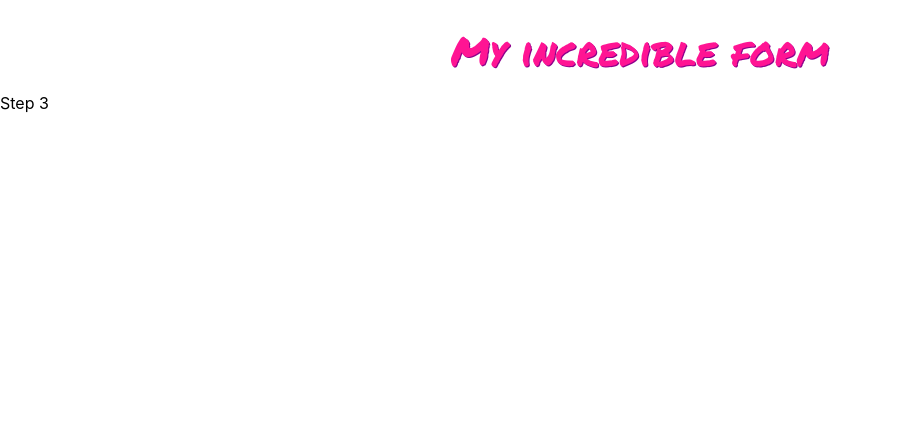
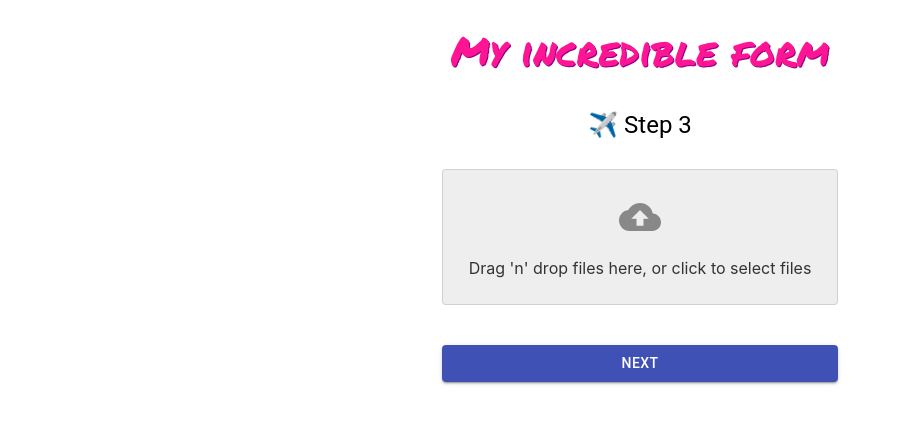
Before and after one commit to sergetfep/my-incredible-form, a React (Create React App) app: page /step3 in a window 1280 px wide. Shown: the top 424 px of the page, without its empty margins (0-901 px from the left). Built offline with nearby package versions, Linux system fonts and the light colour scheme.

Commit message:
add Step3

```diff
--- a/src/App.js
+++ b/src/App.js
@@ -3,8 +3,8 @@ import { BrowserRouter as Router, Route, Switch } from 'react-router-dom';
 import { Header } from './components/Header';
 import { Step1 } from './Step1';
 import { Step2 } from './Step2';
+import { Step3 } from './Step3';
 
-const Step3 = () => <>Step 3</>;
 const Result = () => <>Result</>;
 
 function App() {
--- /dev/null
+++ b/src/Step3.js
@@ -0,0 +1,29 @@
+import React from 'react';
+import { MainContainer } from './components/MainContainer';
+import { Typography } from '@material-ui/core';
+import { Form } from './components/Form';
+import { FileInput } from './components/FileInput';
+import { useForm } from 'react-hook-form';
+import { PrimaryButton } from './components/PrimaryButton';
+import { useHistory } from 'react-router-dom';
+
+export const Step3 = () => {
+  const history = useHistory();
+  const { control, handleSubmit } = useForm();
+
+  const onSubmit = () => {
+    history.push('./result');
+  };
+
+  return (
+    <MainContainer>
+      <Typography component="h2" variant="h5">
+        ✈️ Step 3
+      </Typography>
+      <Form onSubmit={handleSubmit(onSubmit)}>
+        <FileInput name="files" control={control} />
+        <PrimaryButton>Next</PrimaryButton>
+      </Form>
+    </MainContainer>
+  );
+};
--- /dev/null
+++ b/src/components/FileInput.js
@@ -0,0 +1,63 @@
+import React from 'react';
+import Dropzone from 'react-dropzone';
+import List from '@material-ui/core/List';
+import { Controller } from 'react-hook-form';
+import ListItem from '@material-ui/core/ListItem';
+import Paper from '@material-ui/core/Paper';
+import { CloudUpload, InsertDriveFile } from '@material-ui/icons';
+import { ListItemIcon, ListItemText } from '@material-ui/core';
+import { makeStyles } from '@material-ui/core/styles';
+
+const useStyles = makeStyles((theme) => ({
+  root: {
+    backgroundColor: '#eee',
+    textAlign: 'center',
+    cursor: 'pointer',
+    color: '#333',
+    padding: '10px',
+    marginTop: '20px',
+  },
+  icon: {
+    marginTop: '16px',
+    color: '#888',
+    fontSize: '42px',
+  },
+}));
+
+export const FileInput = ({ control, name }) => {
+  const styles = useStyles();
+  return (
+    <Controller
+      control={control}
+      name={name}
+      defaultValue={[]}
+      render={({ onChange, onBlur, value }) => (
+        <>
+          <Dropzone onDrop={onChange}>
+            {({ getRootProps, getInputProps }) => (
+              <Paper
+                className={styles.root}
+                variant="outlined"
+                {...getRootProps()}
+              >
+                <CloudUpload className={styles.icon} />
+                <input name={name} onBlur={onBlur} {...getInputProps()} />
+                <p>Drag 'n' drop files here, or click to select files</p>
+              </Paper>
+            )}
+          </Dropzone>
+          <List>
+            {value.map((f, index) => (
+              <ListItem key={index}>
+                <ListItemIcon>
+                  <InsertDriveFile />
+                </ListItemIcon>
+                <ListItemText primary={f.name} secondary={f.size} />
+              </ListItem>
+            ))}
+          </List>
+        </>
+      )}
+    />
+  );
+};
```
